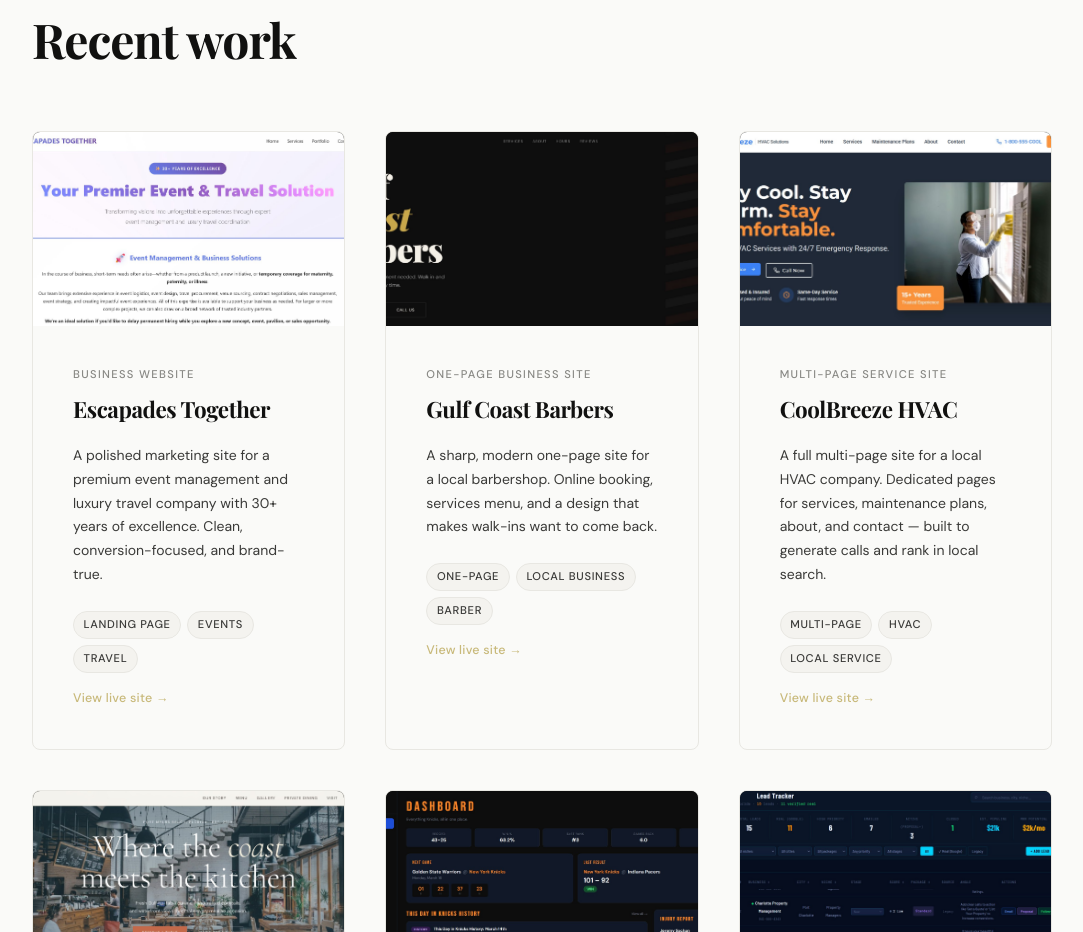
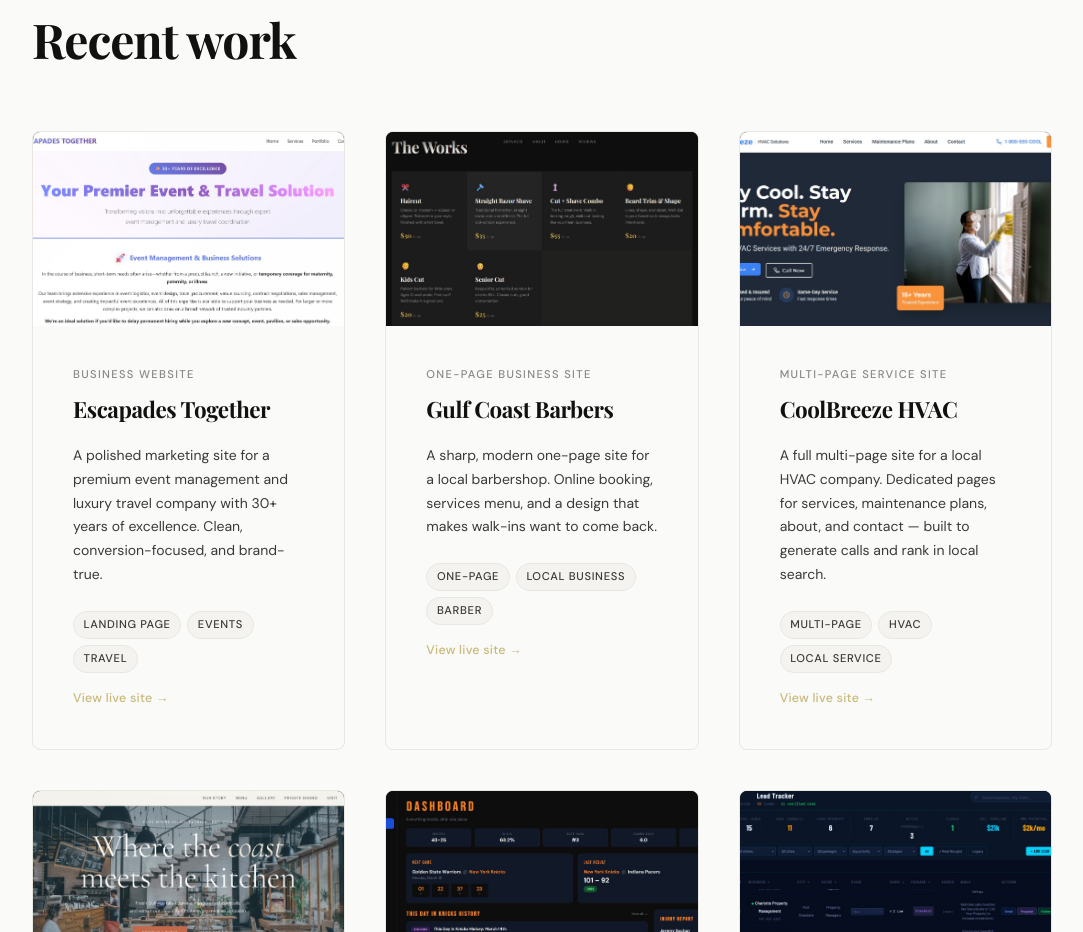
Before and after one commit to wjbirkett/websitesbywillie, a React (Vite) app: page / in a window 1280 px wide. Shown: the part 3740-4672 px from the top of the page, without its empty margins (98-1181 px from the left). Built offline with nearby package versions, Linux system fonts and the light colour scheme; a web font is replaced by a local one.

Commit message:
update barber portfolio screenshot

```diff
--- a/src/App.jsx
+++ b/src/App.jsx
@@ -343,7 +343,6 @@ function Portfolio() {
                     alt={`${p.title} screenshot`}
                     loading="lazy"
                     className="project-card__img"
-                    style={p.title === 'Gulf Coast Barbers' ? { objectPosition: 'center 20%' } : undefined}
                   />
                 ) : (
                   <div className="project-card__placeholder">
```
Also changed, not shown: src/assets/barber.png.
